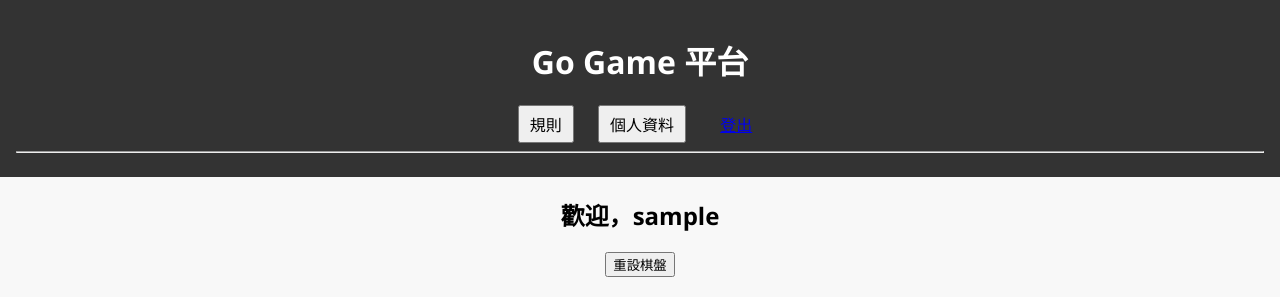
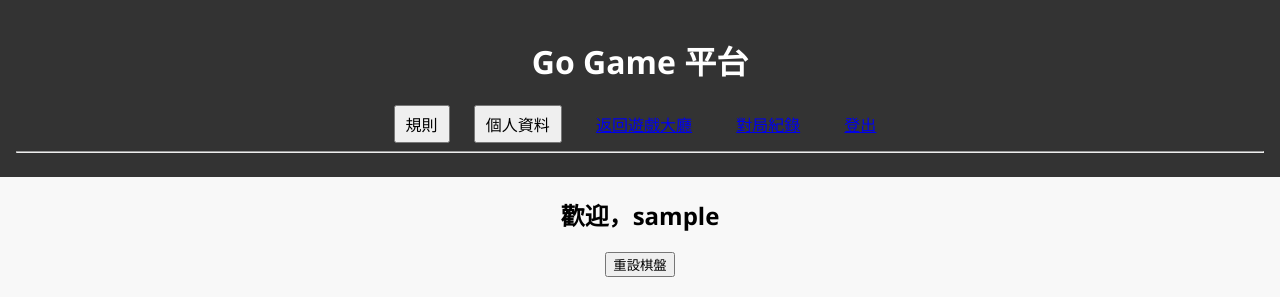
Before and after one commit to LanSanter/GO_game_proj, a Flask app: page / in a window 1280 px wide. Shown: the top 297 px of the page. Run offline with Flask 3, Linux system fonts and the light colour scheme; the visitor is signed in with stand-in values (Sample User, id 1); some libraries are stand-ins or nearby versions.

Commit message:
routing
add rounting of index, record on base.html

```diff
--- a/static/js/board.js
+++ b/static/js/board.js
@@ -4,10 +4,12 @@ if (canvas) {
     const cellSize = 30;
     const boardSize = 19;
     let gameId = null;
+
     let currentColor = "black";
     const boardState = Array.from({ length: boardSize }, () =>
         Array(boardSize).fill(null)
     );
+
     const socket = io();
     socket.on("connect", () => {
         socket.emit("new_game");
@@ -33,6 +35,8 @@ if (canvas) {
         }
         socket.emit("place_stone", { game_id: gameId, x: x, y: y, color: currentColor });
     });
+
+
     function drawBoard() {
         ctx.fillStyle = "#8B7765";
         ctx.fillRect(0, 0, canvas.width, canvas.height);
--- a/templates/base.html
+++ b/templates/base.html
@@ -12,6 +12,8 @@
         <nav>
             <button onclick="loadPartial('rules')">規則</button>
             <button onclick="loadPartial('profile')">個人資料</button>
+            <a href="{{ url_for('index') }}">返回遊戲大廳</a>
+            <a href="{{ url_for('records') }}">對局紀錄</a>
             <a href="{{ url_for('logout') }}">登出</a>
         </nav>
         {% endif %}
```
